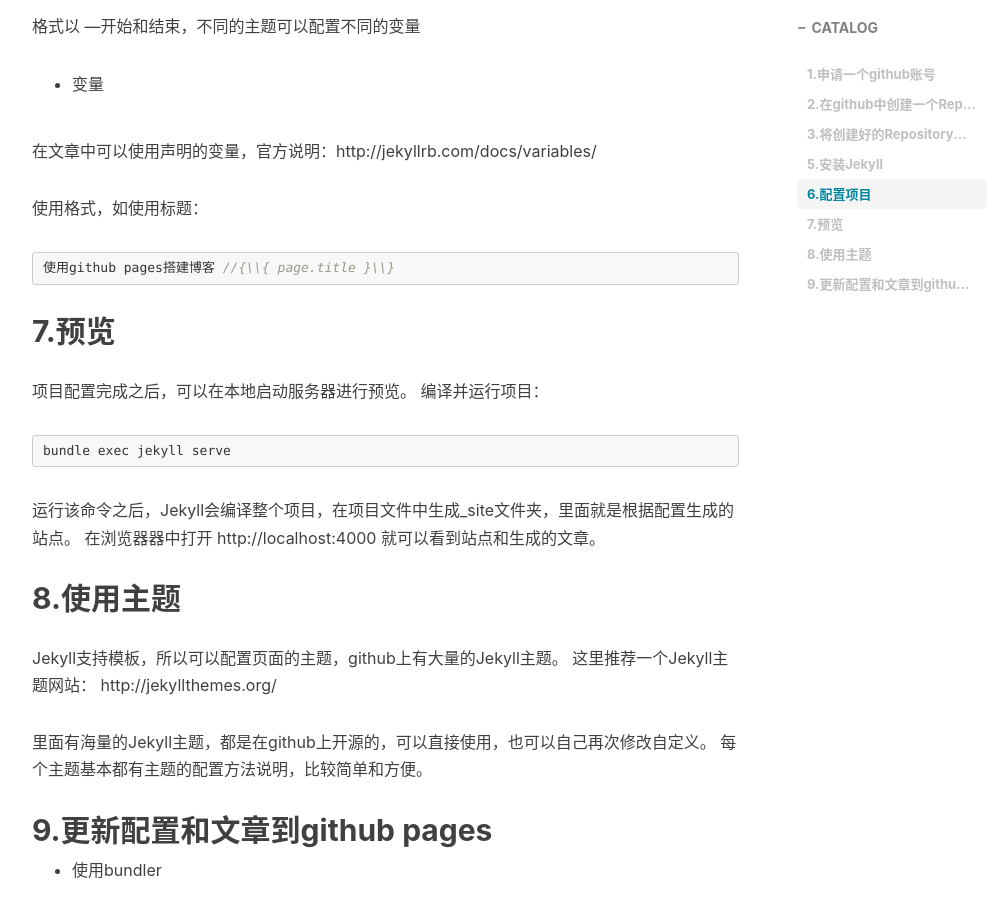
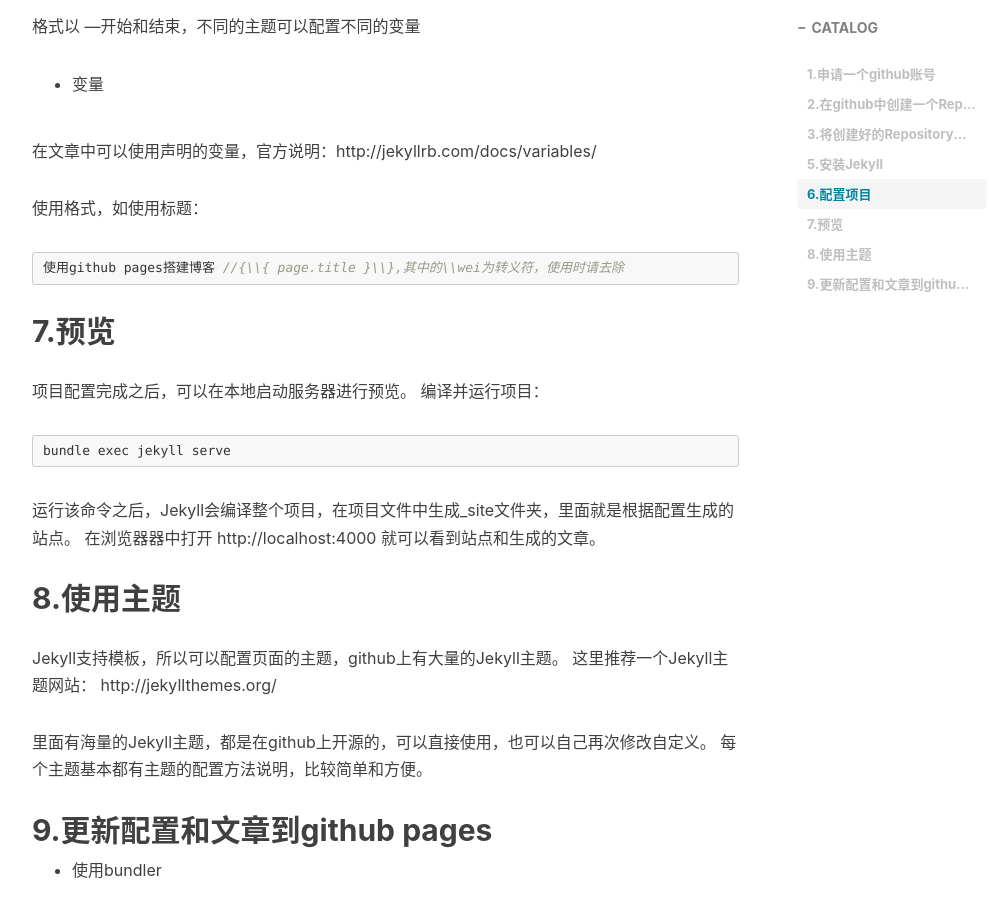
Before and after one commit to StevenDXC/Blog, a Jekyll site: the page built from _posts/2016-02-03-使用github pages搭架博客.md, in a window 1280 px wide and 900 px high, scrolled down 3054 px. Shown: the whole window, without its empty margins (233-1239 px from the left). Built offline with Jekyll 4.4.1, drawn with Linux system fonts in a browser that asks for light colours; nearby versions of some CDN libraries; Markdown is read by kramdown in place of the engine named in the settings; comment, search, counter and statistics services are not loaded.

Commit message:
Update 2016-02-03-使用github pages搭架博客.md

````diff
--- a/_posts/2016-02-03-使用github pages搭架博客.md
+++ b/_posts/2016-02-03-使用github pages搭架博客.md
@@ -139,7 +139,7 @@ permalink:  /:categories/:year/:month/:day/:title.html  # 覆盖全局变量设
  使用格式，如使用标题：
 
   ```javascript
-{{ page.title }} //{\\{ page.title }\\}
+{{ page.title }} //{\\{ page.title }\\},其中的\\wei为转义符，使用时请去除
   ```
 
 7.预览
````
